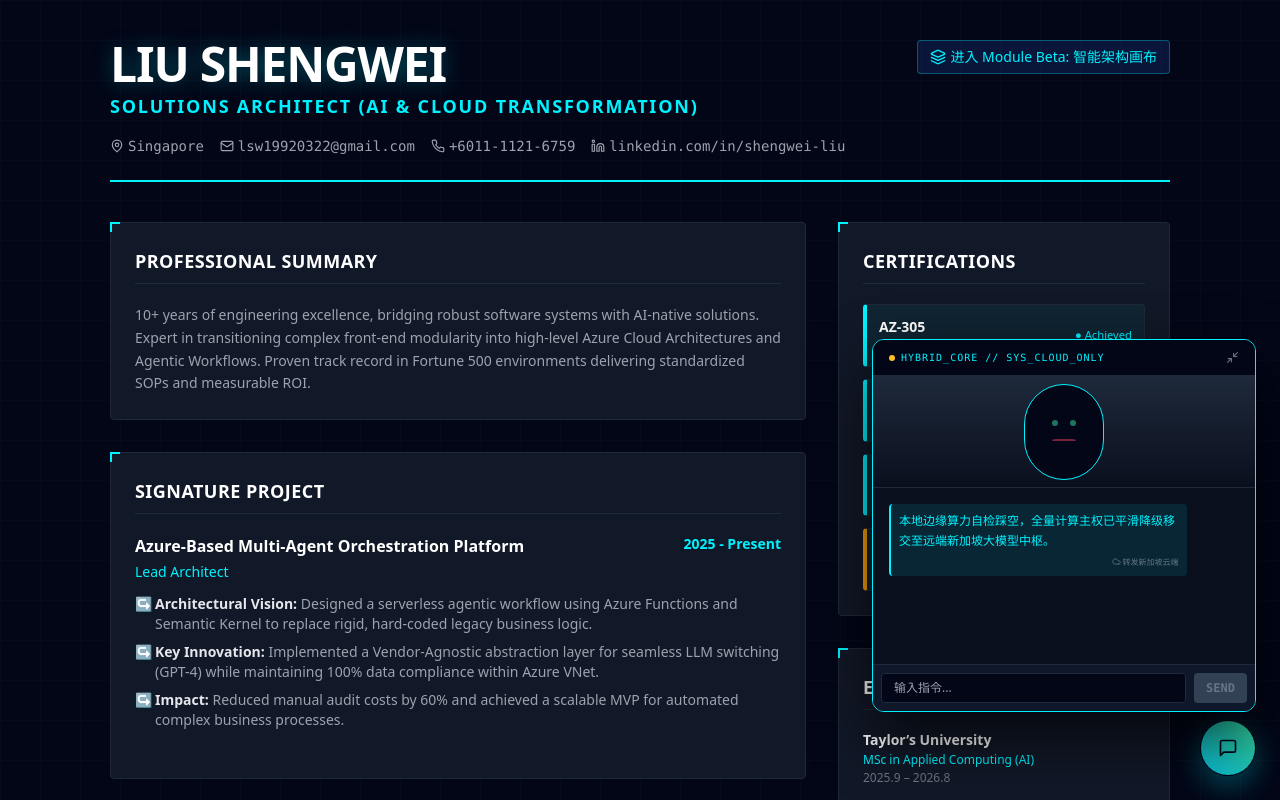
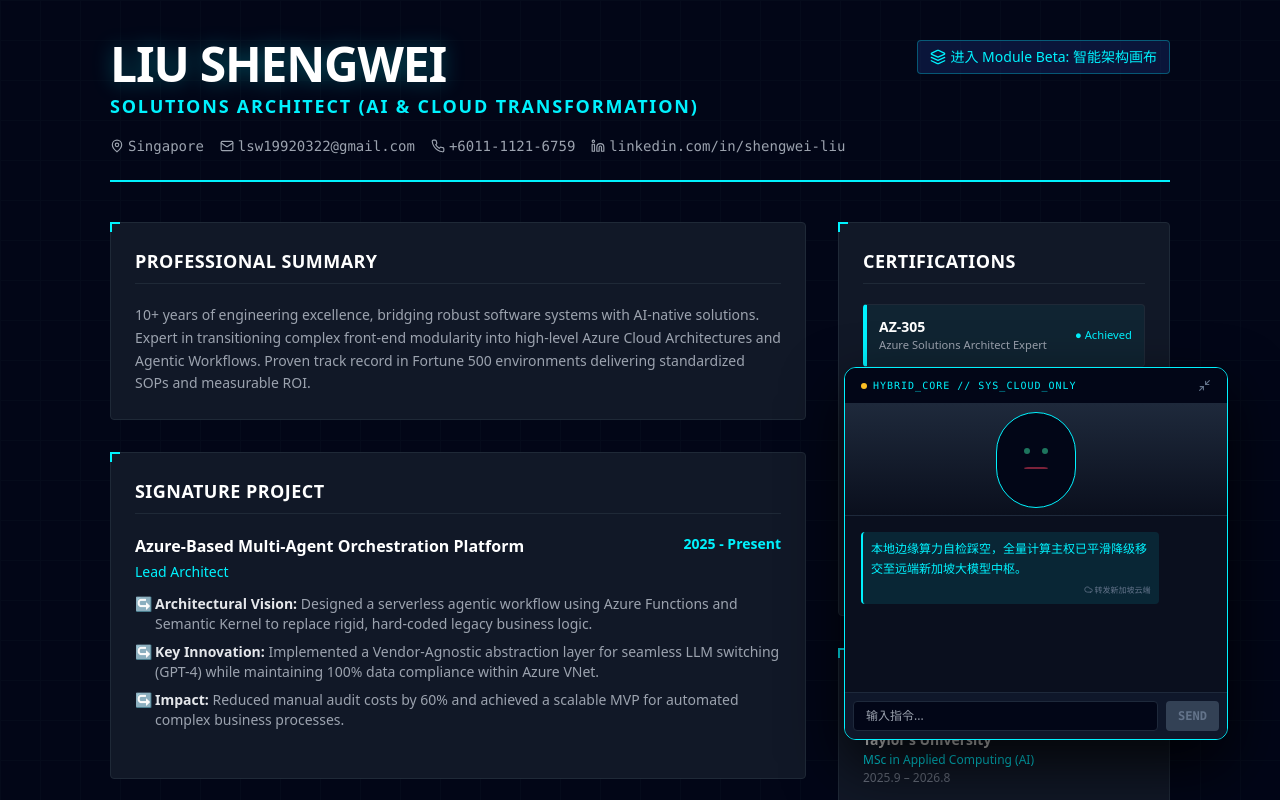
Before and after one commit to swliu920322/Project-OmniGuard, a Next.js app in the folder src/client-edge/: page / in a window 1280 px wide. Both pictures are taken after a click on the button 1228 px from the left and 748 px from the top of the page. Shown: the top 800 px of the page. Built offline with nearby package versions, Linux system fonts and the light colour scheme.

Commit message:
feat: finish optimize the digitalhuman

```diff
--- a/src/client-edge/src/components/digital-human/AvatarPopup.tsx
+++ b/src/client-edge/src/components/digital-human/AvatarPopup.tsx
@@ -32,7 +32,6 @@ export default function AvatarPopup({
 
   useEffect(() => { chatEndRef.current?.scrollIntoView({ behavior: 'smooth' }); }, [messages]);
 
-  // 🟩 Web Audio 动作模拟器：口型共振物理变化
   useEffect(() => {
     let animId: number;
     const frame = () => {
@@ -48,19 +47,30 @@ export default function AvatarPopup({
     return () => cancelAnimationFrame(animId);
   }, [isTalking]);
 
-  // 根据拖拽象限，流式映射出最完美的物理对账定位夹角
-  const getPlacementClass = () => {
+  // 🎯【重塑形态同源变换】：将弹窗的注册点严密契合在小球圆心，通过位移偏置（Translate）拉开空间
+  // 配合 origin 特征，实现“点变面、面缩点”的次世代变换动画
+  const getMorphingPlacementClass = () => {
     switch (placement) {
-      case 'tr': return 'absolute top-16 right-0 origin-top-right'; // 右上 ➔ 向下向左
-      case 'bl': return 'absolute bottom-16 left-0 origin-bottom-left'; // 左下 ➔ 向上向右
-      case 'tl': return 'absolute top-16 left-0 origin-top-left'; // 左上 ➔ 向下向右
-      case 'br':
-      default: return 'absolute bottom-16 right-0 origin-bottom-right'; // 右下 ➔ 向上向左
+      case 'tr': // 右上象限：从小球圆心向左下方斜向炸开
+        return 'absolute right-7 top-7 origin-top-right -translate-x-0 translate-y-2';
+      case 'bl': // 左下象限：从小球圆心向右上方斜向炸开
+        return 'absolute left-7 bottom-7 origin-bottom-left translate-x-0 -translate-y-2';
+      case 'tl': // 左上象限：从小球圆心向右下方斜向炸开
+        return 'absolute left-7 top-7 origin-top-left translate-x-0 translate-y-2';
+      case 'br': // 右下象限（默认）：从小球圆心向左上方斜向炸开
+      default:
+        return 'absolute right-7 bottom-7 origin-bottom-right -translate-x-0 -translate-y-2';
     }
   };
 
   return (
-    <div className={`w-85 sm:w-96 bg-slate-900 border border-[#00f2fe] shadow-[0_25px_60px_rgba(0,0,0,0.7)] rounded-xl overflow-hidden flex flex-col transition-all duration-200 ${getPlacementClass()}`}>
+    // 💡【变换控制面】：采用特制超宽贝塞尔曲线 `ease-[cubic-bezier(0.34,1.56,0.64,1)]`
+    // 实现开启时从小球体内“砰”地一声伸展反弹出来，收缩时瞬间吸回圆心点
+    <div className={`w-85 sm:w-96 bg-slate-900 border border-[#00f2fe]
+      shadow-[0_25px_60px_rgba(0,0,0,0.8)] rounded-xl overflow-hidden flex flex-col
+      transition-all duration-300 ease-[cubic-bezier(0.25,1,0.5,1)]
+      animate-in zoom-in-0 fade-in ${getMorphingPlacementClass()}`}
+    >
 
       {/* 顶栏 */}
       <div className="flex items-center justify-between px-4 py-2.5 bg-slate-950 border-b border-slate-800 font-mono text-[10px] text-[#00f2fe] tracking-widest uppercase">
@@ -73,7 +83,7 @@ export default function AvatarPopup({
         </button>
       </div>
 
-      {/* 2.5D css 口型画布 */}
+      {/* 2.5D 口型画布 */}
       <div className="w-full h-28 bg-gradient-to-b from-slate-800 to-[#0a0f1d] relative flex items-center justify-center border-b border-slate-800">
         <div className={`w-20 h-24 bg-slate-950 rounded-full flex flex-col items-center justify-center border transition-all duration-300 ${isTalking ? 'border-rose-500 scale-105 shadow-[0_0_15px_rgba(244,63,94,0.3)]' : 'border-[#00f2fe]'}`}>
           <div className="flex space-x-3 mb-2.5">
@@ -102,7 +112,7 @@ export default function AvatarPopup({
         <div ref={chatEndRef} />
       </div>
 
-      {/* 控制台面板 */}
+      {/* 控制输入框 */}
       <form onSubmit={onSubmit} className="flex border-t border-slate-800 bg-slate-900 p-2 gap-2">
         <input
           type="text"
--- a/src/client-edge/src/components/digital-human/index.tsx
+++ b/src/client-edge/src/components/digital-human/index.tsx
@@ -2,8 +2,8 @@
 
 import React, { useState, useEffect, useRef } from 'react';
 import { usePathname } from 'next/navigation';
-import Draggable from 'react-draggable'; // 物理挂载高性能自由拖拽引擎
-import { MessageSquare, Move } from 'lucide-react';
+import Draggable from 'react-draggable'; // 高性能拖拽底座
+import { MessageSquare } from 'lucide-react';
 import AvatarPopup from './AvatarPopup';
 import { bootEdgeComputeKernel, evaluateLocalRAGContext, runLocalGPUPipeline, cloudInferencePipeline } from './kernel';
 
@@ -20,12 +20,15 @@ export default function CognitiveAvatarWidget() {
   const [engineStatus, setEngineStatus] = useState<'BOOTING' | 'HYBRID_READY' | 'CLOUD_ONLY'>('BOOTING');
   const [bootProgress, setBootProgress] = useState('');
 
-  // 🎯 弹窗象限状态：'br'(右下), 'tr'(右上), 'bl'(左下), 'tl'(左上)
+  // 弹窗象限阵位
   const [placement, setPlacement] = useState<'br' | 'tr' | 'bl' | 'tl'>('br');
 
   const widgetRef = useRef<HTMLDivElement>(null);
 
-  // 🟩 1. 物理象限空间检测引信：松开鼠标刹那，重写弹窗阵位，永远往开阔方向弹射
+  // 🎯【新增意图锁防线】：死锁长按与点击的物理穿透阻尼
+  const isDragging = useRef(false);
+  const clickBlocker = useRef(false);
+
   const handleRecalculateQuadrant = () => {
     if (!widgetRef.current) return;
     const rect = widgetRef.current.getBoundingClientRect();
@@ -38,13 +41,13 @@ export default function CognitiveAvatarWidget() {
     const isLeftHalf = centerX < screenWidth / 2;
     const isTopHalf = centerY < screenHeight / 2;
 
-    if (!isLeftHalf && !isTopHalf) setPlacement('br');      // 右下 ➔ 向上向左展
-    else if (!isLeftHalf && isTopHalf) setPlacement('tr');   // 右上 ➔ 向下向左展
-    else if (isLeftHalf && !isTopHalf) setPlacement('bl');   // 左下 ➔ 向上向右展
-    else if (isLeftHalf && isTopHalf) setPlacement('tl');    // 左上 ➔ 向下向右展
+    if (!isLeftHalf && !isTopHalf) setPlacement('br');
+    else if (!isLeftHalf && isTopHalf) setPlacement('tr');
+    else if (isLeftHalf && !isTopHalf) setPlacement('bl');
+    else if (isLeftHalf && isTopHalf) setPlacement('tl');
   };
 
-  // 🟩 2. 微内核开机点火
+  // 微内核引导
   useEffect(() => {
     let isMounted = true;
     bootEdgeComputeKernel((prog) => {
@@ -62,7 +65,7 @@ export default function CognitiveAvatarWidget() {
     return () => { isMounted = false; };
   }, []);
 
-  // 🟩 3. 跨页面软路由断连刷新守护
+  // 软路由路径监听
   useEffect(() => {
     window.speechSynthesis.cancel(); setIsTalking(false);
     let notice = '已为您切换页面。本地 RAG 特征盾已重置，随时扫描您的提问。';
@@ -85,7 +88,6 @@ export default function CognitiveAvatarWidget() {
     window.speechSynthesis.speak(utterance);
   };
 
-  // 🟩 4. 双轨总线流控中心
   const handleExecuteInference = async (e: React.FormEvent) => {
     e.preventDefault();
     if (!userPrompt.trim() || isProcessing) return;
@@ -133,18 +135,51 @@ export default function CognitiveAvatarWidget() {
     }
   };
 
+  // 🟩 5. 阻断点击流控：点击按键激活门禁
+  const handleBallClick = (e: React.MouseEvent) => {
+    e.stopPropagation();
+    e.preventDefault();
+
+    // 如果门禁锁或长按锁处于闭锁状态，刚性截断事件，不准展开弹窗
+    if (clickBlocker.current || isDragging.current) {
+      return;
+    }
+
+    if (!isOpen) {
+      setIsOpen(true);
+      setTimeout(handleRecalculateQuadrant, 50);
+    }
+  };
+
   return (
-    // nodeRef 锁死当前容器，handle 指定必须拖动小十字图标，规避输入框聚焦冲突
     <Draggable
       nodeRef={widgetRef}
-      handle=".drag-handle-trigger"
-      onStop={handleRecalculateQuadrant}
+      delay={150} // 150ms 缓动引信
+      onStart={() => {
+        isDragging.current = false; // 引导启动
+      }}
+      onDrag={() => {
+        isDragging.current = true; // 发生物理位移，锁死长按状态
+      }}
+      onStop={() => {
+        handleRecalculateQuadrant();
+        if (isDragging.current) {
+          // 🎯【绝杀穿透】：如果是长放，释放瞬间闭锁点击闸门 80 毫秒，物理洗净残余冒泡
+          clickBlocker.current = true;
+          const timer = setTimeout(() => {
+            clickBlocker.current = false;
+            isDragging.current = false;
+          }, 80);
+          return () => clearTimeout(timer);
+        }
+      }}
       defaultPosition={{ x: 0, y: 0 }}
     >
       <div
         ref={widgetRef}
         className="fixed bottom-6 right-6 z-50 font-sans text-slate-200 flex flex-col items-center select-none"
       >
+
         {/* 🎨 独立抽离的受控展示视窗 */}
         {isOpen && (
           <AvatarPopup
@@ -156,23 +191,27 @@ export default function CognitiveAvatarWidget() {
             isProcessing={isProcessing}
             placement={placement}
             setUserPrompt={setUserPrompt}
-            onClose={() => setIsOpen(false)}
+            onClose={() => {
+              setIsOpen(false);
+              setTimeout(handleRecalculateQuadrant, 50);
+            }}
             onSubmit={handleExecuteInference}
           />
         )}
 
-        {/* 🚦 带手柄的物理控制挂件 */}
-        <div className="flex flex-col items-center gap-1 group">
-          <div className="drag-handle-trigger cursor-move opacity-0 group-hover:opacity-100 transition-opacity bg-slate-900 border border-slate-700 p-1 rounded-full shadow-2xl flex items-center justify-center text-cyan-400">
-            <Move size={10} />
-          </div>
-          <button
-            onClick={() => { setIsOpen(!isOpen); setTimeout(handleRecalculateQuadrant, 60); }}
-            className="w-14 h-14 bg-gradient-to-tr from-cyan-500 to-emerald-400 hover:from-cyan-600 hover:to-emerald-500 text-slate-950 font-bold rounded-full shadow-[0_10px_30px_rgba(0,242,254,0.3)] flex items-center justify-center border border-slate-950 active:scale-95 transition-transform duration-150"
-          >
-            <MessageSquare size={20} className="text-slate-950" />
-          </button>
-        </div>
+        {/* 🚦 变换形态自愈小球 */}
+        {/* 💡 移除指针事件阻断，交由受控的 handleBallClick 集中调度 */}
+        <button
+          onPointerDown={(e) => e.stopPropagation()} // 刚性拦截拖拽组件原生的多余事件冒泡
+          onClick={handleBallClick}
+          className={`w-14 h-14 bg-gradient-to-tr from-cyan-500 to-emerald-400 hover:from-cyan-600 hover:to-emerald-500
+            text-slate-950 font-bold rounded-full shadow-[0_10px_30px_rgba(0,242,254,0.3)]
+            flex items-center justify-center border border-slate-950 cursor-grab active:cursor-grabbing
+            transition-all duration-300 ease-[cubic-bezier(0.25,1,0.5,1)]
+            ${isOpen ? 'scale-0 opacity-0 pointer-events-none' : 'scale-100 opacity-100'}`}
+        >
+          <MessageSquare size={20} className="text-slate-950" />
+        </button>
 
       </div>
     </Draggable>
```
